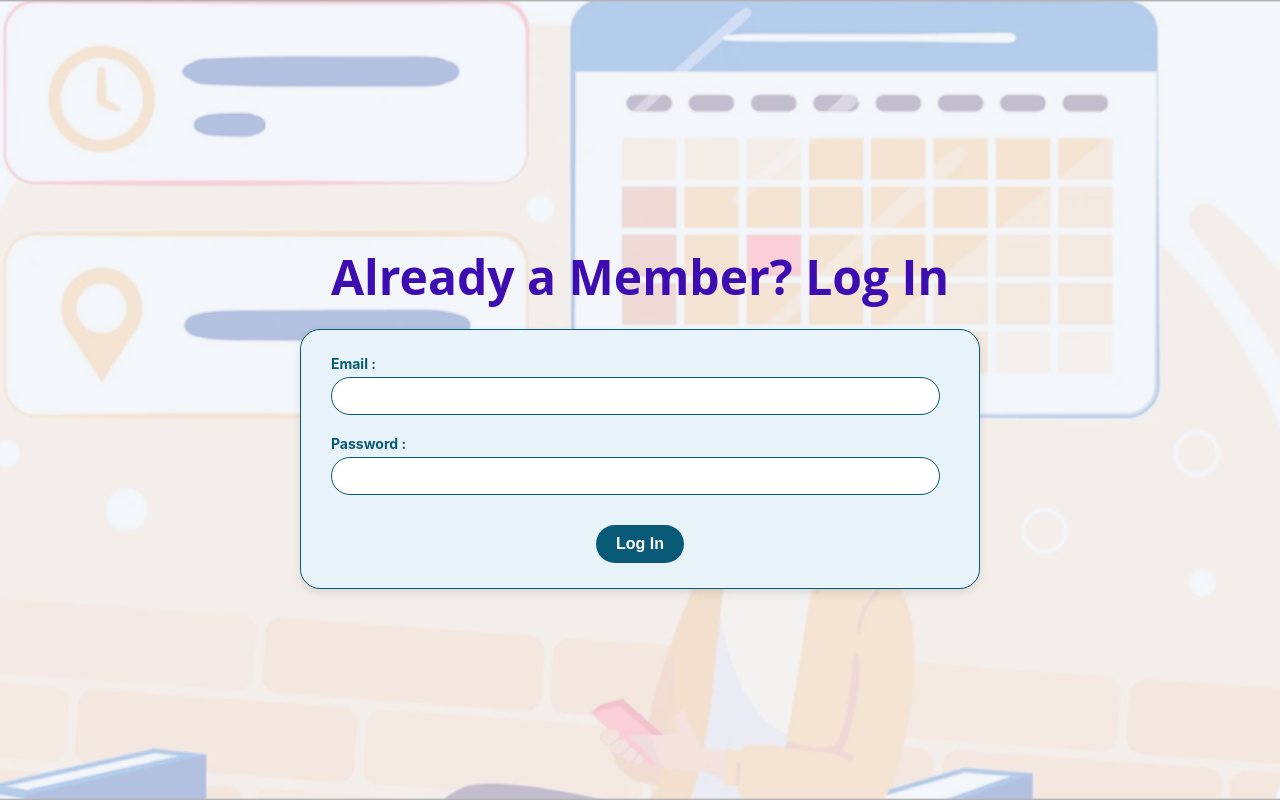
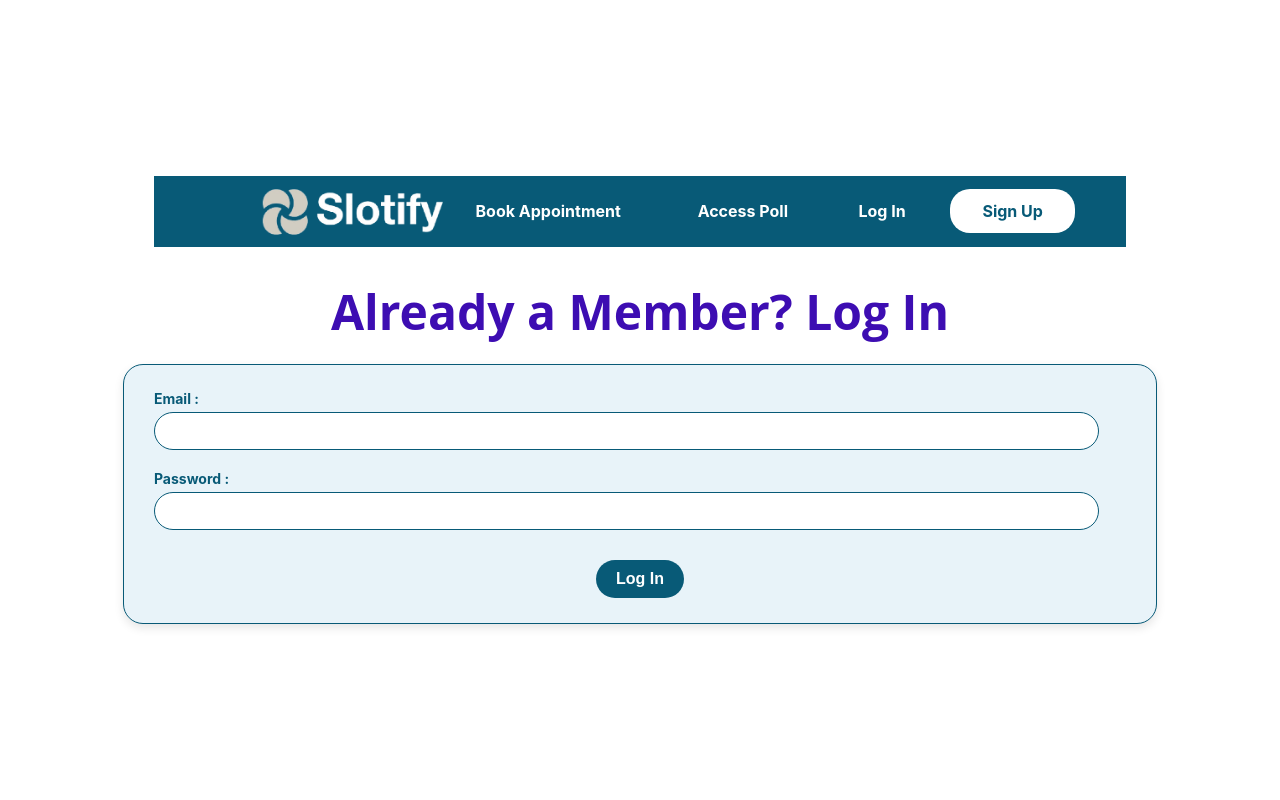
Before and after one commit to abrarfuad27/Slotify, a React (Create React App) app in the folder frontend/: page /userLogin in a window 1280 px wide. Built offline with nearby package versions, Linux system fonts and the light colour scheme.

Commit message:
removed weird transparent background in all pages, fixed navbar member links

```diff
--- a/frontend/src/pages/userLogin.jsx
+++ b/frontend/src/pages/userLogin.jsx
@@ -1,5 +1,6 @@
 import React, { useState } from "react";
 import "../style/userLogin.css"; // Import the CSS file
+import NavBarUser from "../components/navbarUser";
 import axios from "axios";
 import Modal from "react-modal"; // Import React Modal
 import { useNavigate } from "react-router-dom"; // Import useNavigate for navigation
@@ -56,6 +57,7 @@ export default function LoginPage() {
 
   return (
     <div className="login-page-container">
+      <NavBarUser/>
       <h1 className="login-page-header">Already a Member? Log In</h1>
       <div className="form-div">
         <form className="form-container" onSubmit={handleSubmit}>
--- a/frontend/src/style/navbarMember.css
+++ b/frontend/src/style/navbarMember.css
@@ -24,18 +24,23 @@
 .navbar-member .nav-links {
   list-style: none;
   display: flex;
-  justify-content: center;
-  align-items: center;
+  position: relative;
 }
 
 .navbar-member .nav-links a {
   text-decoration: none;
   color: white;
   font-weight: bold;
+  padding: 3vh 3vw;
+  min-width: 12vw;
+  text-align: center;
+  border-radius: 5px;
+  transition: background-color 0.3s ease;
 }
 
 .navbar-member .nav-links a:hover {
-  text-decoration: underline;
+  text-decoration: none;
+  background-color: #81B5D1;
 }
 
 .navbar-member .dropdown {
--- a/frontend/src/style/userLogin.css
+++ b/frontend/src/style/userLogin.css
@@ -9,7 +9,7 @@ body {
   position: relative;
   z-index: 0; /* Ensure content stays above the background */
 }
-
+/*
 body::before {
   content: "";
   position: absolute;
@@ -18,13 +18,14 @@ body::before {
   width: 100%;
   height: 100%;
   background-image: url("../../public/assets/background.png");
-  background-size: cover; /* Ensures the image covers the entire viewport */
-  background-position: center; /* Centers the image */
-  background-repeat: no-repeat; /* Prevents tiling */
-  background-attachment: fixed; /* Keeps the image fixed while scrolling */
-  opacity: 0.5; /* Decrease the opacity here */
-  z-index: -1; /* Place the pseudo-element behind the content */
+  background-size: cover;
+  background-position: center;
+  background-repeat: no-repeat;
+  background-attachment: fixed;
+  opacity: 0.5;
+  z-index: -1;
 }
+*/
 
 .login-page-header {
   color: #3d0db2;
--- a/frontend/src/style/userRegister.css
+++ b/frontend/src/style/userRegister.css
@@ -9,7 +9,7 @@ body {
   position: relative;
   z-index: 0; /* Ensure content stays above the background */
 }
-
+/*
 body::before {
   content: "";
   position: absolute;
@@ -18,14 +18,13 @@ body::before {
   width: 100%;
   height: 100%;
   background-image: url("../../public/assets/background.png");
-  background-size: cover; /* Ensures the image covers the entire viewport */
-  background-position: center; /* Centers the image */
-  background-repeat: no-repeat; /* Prevents tiling */
-  background-attachment: fixed; /* Keeps the image fixed while scrolling */
-  opacity: 0.5; /* Decrease the opacity here */
-  z-index: -1; /* Place the pseudo-element behind the content */
-}
-
+  background-size: cover;
+  background-position: center;
+  background-repeat: no-repeat
+  background-attachment: fixed;
+  opacity: 0.5;
+  z-index: -1
+}*/
 .register-page-header {
   color: #3d0db2;
   margin-bottom: 20px;
```
